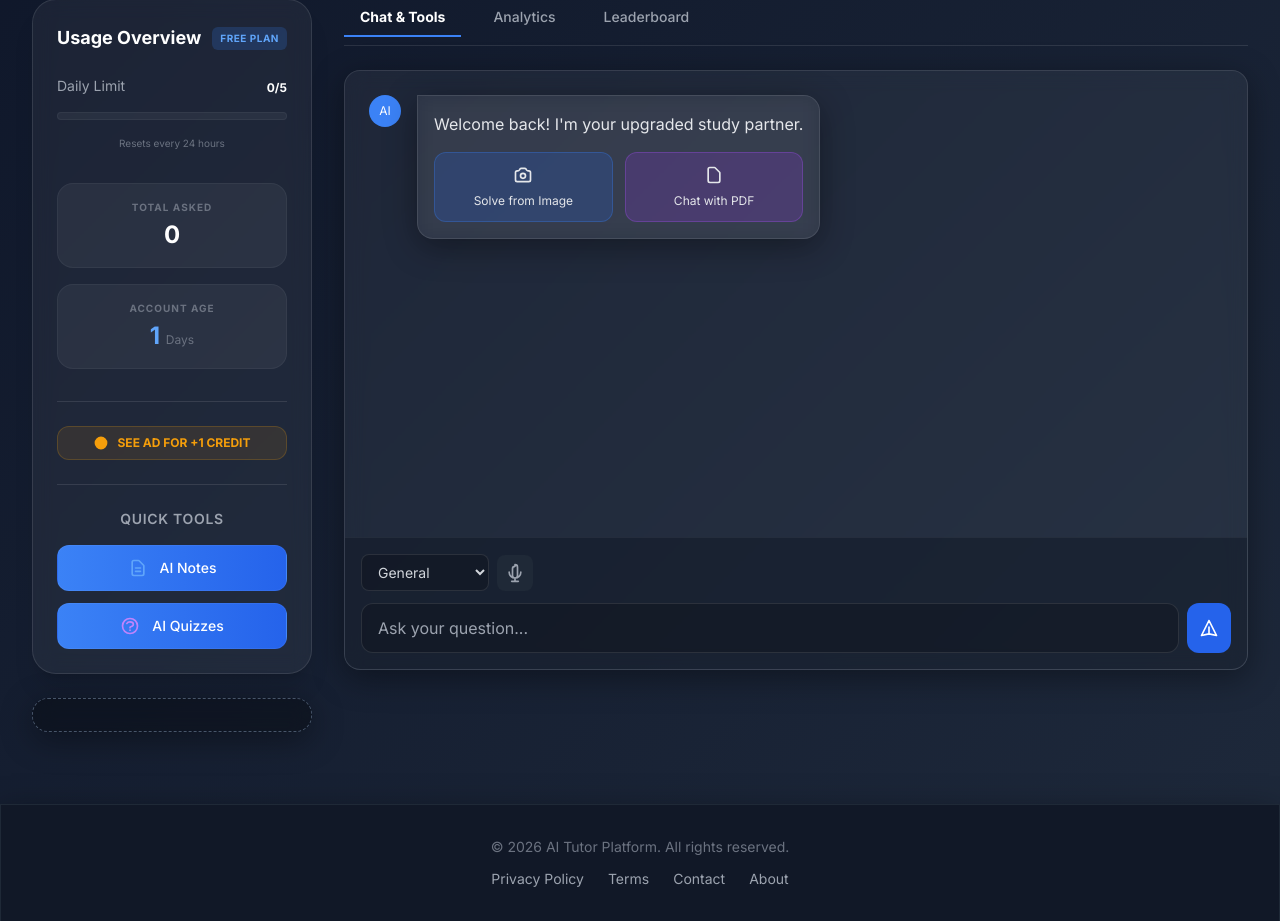
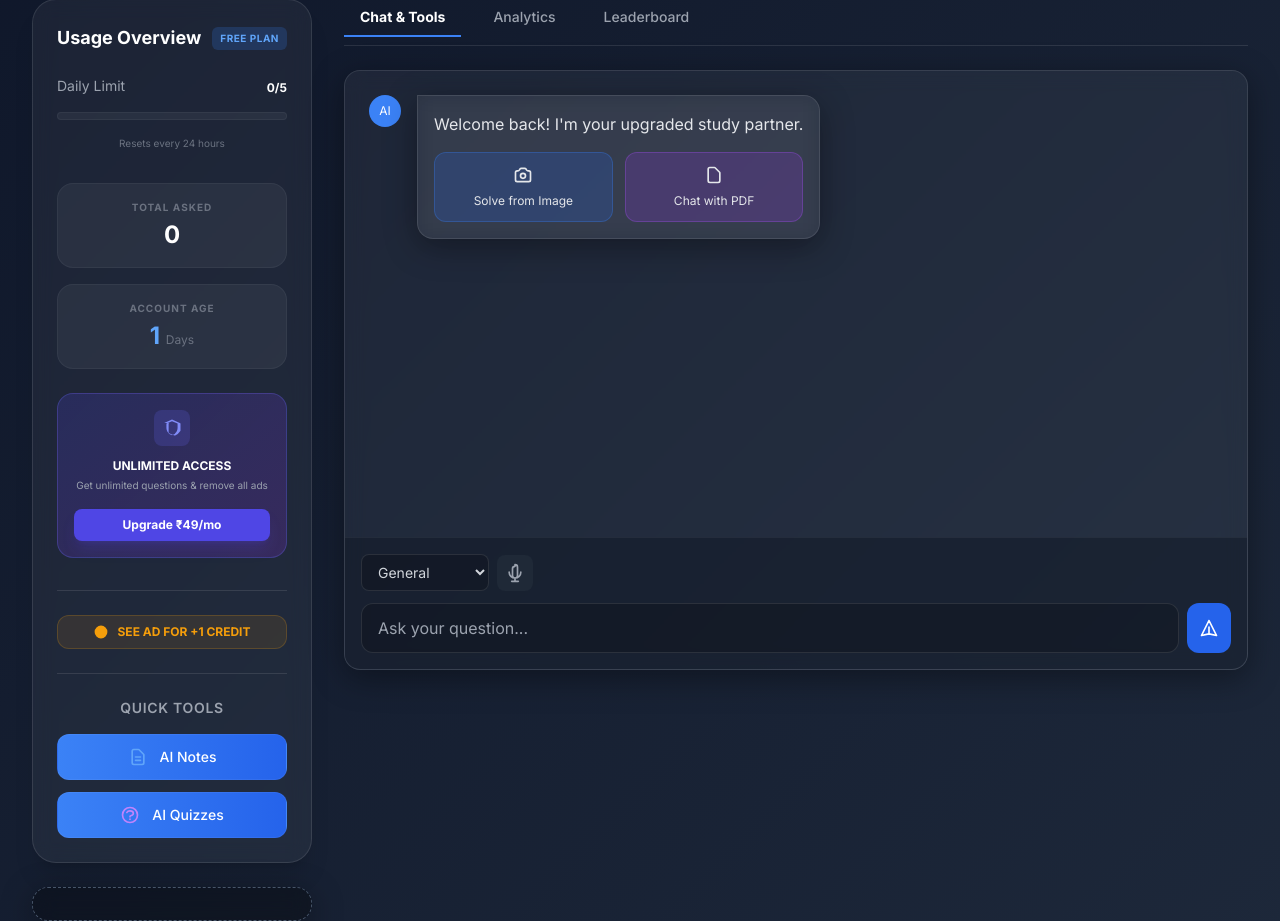
Before and after one commit to ROHANDEV-web/SCHOOL-AI-ASSISTANCE, a Flask app: page /dashboard in a window 1280 px wide. Shown: the part 129-1050 px from the top of the page. Run offline with Flask 3, Linux system fonts and the light colour scheme; the visitor is signed in with stand-in values (Sample User, id 1); some libraries are stand-ins or nearby versions.

Commit message:
Add UPI payment modal for Premium Upgrade

```diff
--- a/static/js/main.js
+++ b/static/js/main.js
@@ -223,6 +223,22 @@ async function loadLeaderboard() {
     document.getElementById('leaderboard-body').innerHTML = data.map((u, i) => `<tr><td class="px-6 py-4">#${i + 1}</td><td class="px-6 py-4">${u.username}</td><td class="px-6 py-4">${u.xp}</td><td class="px-6 py-4">Lvl ${u.level}</td></tr>`).join('');
 }
 
+// Payment Modal Logic
+window.openPaymentModal = function () {
+    document.getElementById('payment-modal').classList.remove('hidden');
+};
+
+window.closePaymentModal = function () {
+    document.getElementById('payment-modal').classList.add('hidden');
+};
+
+window.copyUPI = function () {
+    const upiId = document.getElementById('upi-id').textContent;
+    navigator.clipboard.writeText(upiId).then(() => {
+        alert('UPI ID copied to clipboard!');
+    });
+};
+
 // Update Class Logic
 window.openUpdateClassModal = function () {
     document.getElementById('class-modal').classList.remove('hidden');
--- a/templates/dashboard.html
+++ b/templates/dashboard.html
@@ -42,6 +42,23 @@
                         <div class="text-2xl font-bold text-blue-400">{{ account_age }} <span
                                 class="text-xs font-normal text-gray-500">Days</span></div>
                     </div>
+                </div>
+
+                <div
+                    class="mt-6 p-4 bg-gradient-to-br from-indigo-600/20 to-purple-600/20 rounded-2xl border border-indigo-500/30 text-center">
+                    <div class="inline-flex p-2 bg-indigo-500/20 rounded-lg mb-3">
+                        <svg class="w-5 h-5 text-indigo-400" fill="currentColor" viewBox="0 0 20 20">
+                            <path fill-rule="evenodd"
+                                d="M2.166 4.9L10 1.55l7.834 3.35a1 1 0 01.666.92v6.57a1 1 0 01-.17.558 12.05 12.05 0 01-5.143 4.473 1 1 0 01-.837 0l-5.14-2.203a1 1 0 01-.58-.91V5.82a1 1 0 01.666-.92zM10 3.193L4.417 5.587V10.1c0 2.2 1.05 4.3 2.91 5.787L10 17.143l2.673-1.256c1.86-1.487 2.91-3.587 2.91-5.787V5.587L10 3.193z"
+                                clip-rule="evenodd" />
+                        </svg>
+                    </div>
+                    <h4 class="text-xs font-bold text-white mb-1">UNLIMITED ACCESS</h4>
+                    <p class="text-[10px] text-gray-400 mb-4">Get unlimited questions & remove all ads</p>
+                    <button onclick="openPaymentModal()"
+                        class="w-full py-2 bg-indigo-600 hover:bg-indigo-500 text-white text-xs font-bold rounded-lg transition-all shadow-lg shadow-indigo-600/20">
+                        Upgrade ₹49/mo
+                    </button>
                 </div>
 
                 <div class="mt-8 pt-6 border-t border-white/10 text-center">
@@ -376,4 +393,49 @@
         </div>
     </div>
 </div>
+
+<!-- Premium Payment Modal -->
+<div id="payment-modal"
+    class="fixed inset-0 z-[100] bg-black/80 backdrop-blur-sm hidden flex items-center justify-center p-4">
+    <div class="glass-panel w-full max-w-md rounded-3xl overflow-hidden shadow-2xl border border-white/10">
+        <div class="p-6 border-b border-white/10 flex justify-between items-center bg-gray-900/50">
+            <h3 class="text-xl font-bold text-white">Upgrade to Pro</h3>
+            <button onclick="closePaymentModal()" class="text-gray-400 hover:text-white transition-colors">
+                <svg class="w-6 h-6" fill="none" stroke="currentColor" viewBox="0 0 24 24">
+                    <path stroke-linecap="round" stroke-linejoin="round" stroke-width="2" d="M6 18L18 6M6 6l12 12" />
+                </svg>
+            </button>
+        </div>
+        <div class="p-8 text-center space-y-6">
+            <div class="bg-indigo-600/20 p-6 rounded-2xl border border-indigo-500/30">
+                <p class="text-sm text-gray-300 mb-2">Pay exactly</p>
+                <p class="text-4xl font-bold text-white">₹49</p>
+                <p class="text-xs text-gray-500 mt-2">One month of unlimited access</p>
+            </div>
+
+            <div class="space-y-4">
+                <p class="text-sm text-gray-400">Pay using any UPI app (GPay, PhonePe, Paytm)</p>
+                <div class="bg-white/5 p-4 rounded-xl border border-white/10 flex items-center justify-between">
+                    <span id="upi-id" class="text-blue-400 font-mono font-bold">your-upi-id@okaxis</span>
+                    <button onclick="copyUPI()"
+                        class="text-xs bg-white/10 hover:bg-white/20 px-3 py-1 rounded-md text-white transition-all">Copy</button>
+                </div>
+            </div>
+
+            <div class="pt-4 mt-4 border-t border-white/5">
+                <p class="text-[10px] text-gray-500">After payment, send your username and screenshot to:</p>
+                <p class="text-xs font-bold text-indigo-400 mt-1">support@yourdomain.com</p>
+            </div>
+
+            <button onclick="window.location.href='upi://pay?pa=your-upi-id@okaxis&pn=AITutor&am=49&cu=INR'"
+                class="w-full py-4 bg-indigo-600 hover:bg-indigo-500 text-white font-bold rounded-xl shadow-lg shadow-indigo-600/20 transition-all flex items-center justify-center gap-2">
+                <svg class="w-5 h-5" fill="none" stroke="currentColor" viewBox="0 0 24 24">
+                    <path stroke-linecap="round" stroke-linejoin="round" stroke-width="2"
+                        d="M12 8c-1.657 0-3 .895-3 2s1.343 2 3 2 3 .895 3 2-1.343 2-3 2m0-8c1.11 0 2.08.402 2.599 1M12 8V7m0 1v8m0 0v1m0-1c-1.11 0-2.08-.402-2.599-1M21 12a9 9 0 11-18 0 9 9 0 0118 0z" />
+                </svg>
+                Pay with UPI App
+            </button>
+        </div>
+    </div>
+</div>
 {% endblock %}
```
